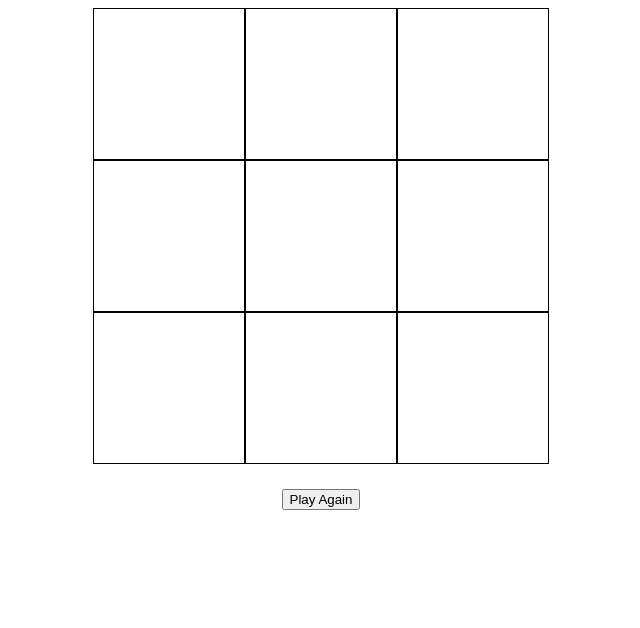
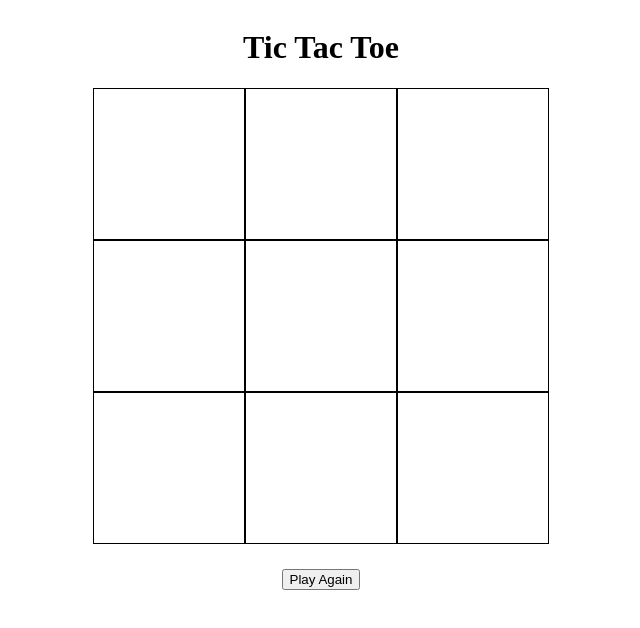
Before and after one commit to johnyi1411/MiniApps-TicTacToe, a plain HTML site: page index.html in a window 1280 px wide. Shown: the whole page, without its empty margins (319-959 px from the left). Drawn offline with Linux system fonts and the light colour scheme.

Commit message:
Add styling and title on top of board

```diff
--- a/app.js
+++ b/app.js
@@ -19,7 +19,6 @@
       board[square] = currentPlayer;
       takeSquare(square, currentPlayer);
       currentPlayer === 'X' ? currentPlayer = 'O' : currentPlayer = 'X';
-      console.log(board);
       checkWinner();
     }
   } else if (event.path[0].id === 'clear') {
--- a/index.html
+++ b/index.html
@@ -26,15 +26,22 @@
                 height: 25px;
             }
 
-            #boardoptions {
+            .center-flex {
                 display: flex;
                 align-items: center;
                 flex-direction: column;
+            }
+
+            h1 {
+                align-items: center;
             }
         </style>
     </head>
     <body>
         <div>
+            <div class="center-flex">
+                <h1>Tic Tac Toe</h1>
+            </div>
             <div class="row">
                 <div class="square" id="0"></div>
                 <div class="square" id="1"></div>
@@ -50,7 +57,7 @@
                 <div class="square" id="7"></div>
                 <div class="square" id="8"></div>
             </div>
-            <div id="boardoptions">
+            <div class="center-flex">
                 <div id="winner"></div>
                 <button id="clear">Play Again</button>
             </div>
```
